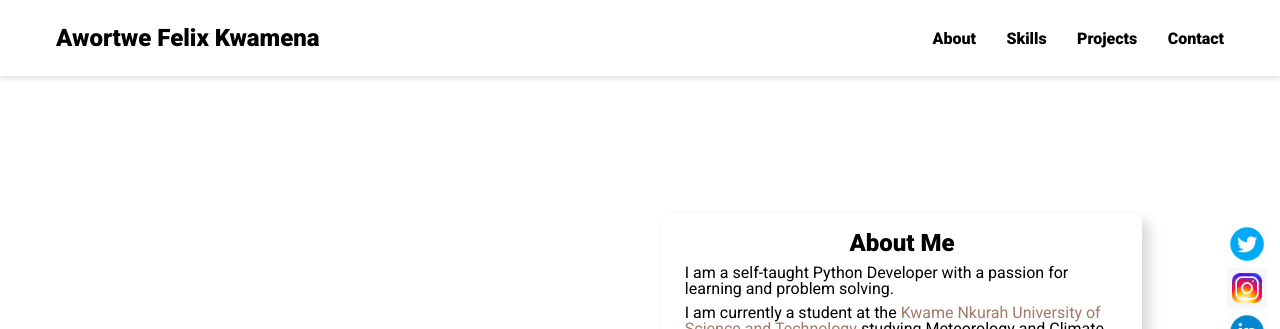
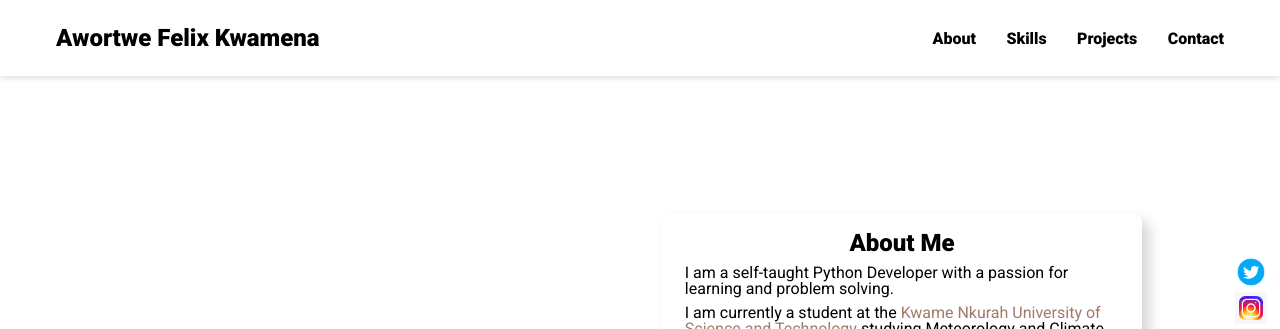
Before and after one commit to paakofiaidoo/Portfolio-1, a PHP site: page / in a window 1280 px wide. Shown: the top 329 px of the page. Run offline with PHP 8.4, Linux system fonts and the light colour scheme.

Commit message:
Fix social icons

```diff
--- a/assets/css/styles.css
+++ b/assets/css/styles.css
@@ -450,8 +450,8 @@ nav ul li {
 }
 
 .socicon {
-  width: 2.5rem;
-  height: 2.5rem;
+  width: 2.0rem;
+  height: 2.0rem;
 }
 /* Social button ends */
 
```
